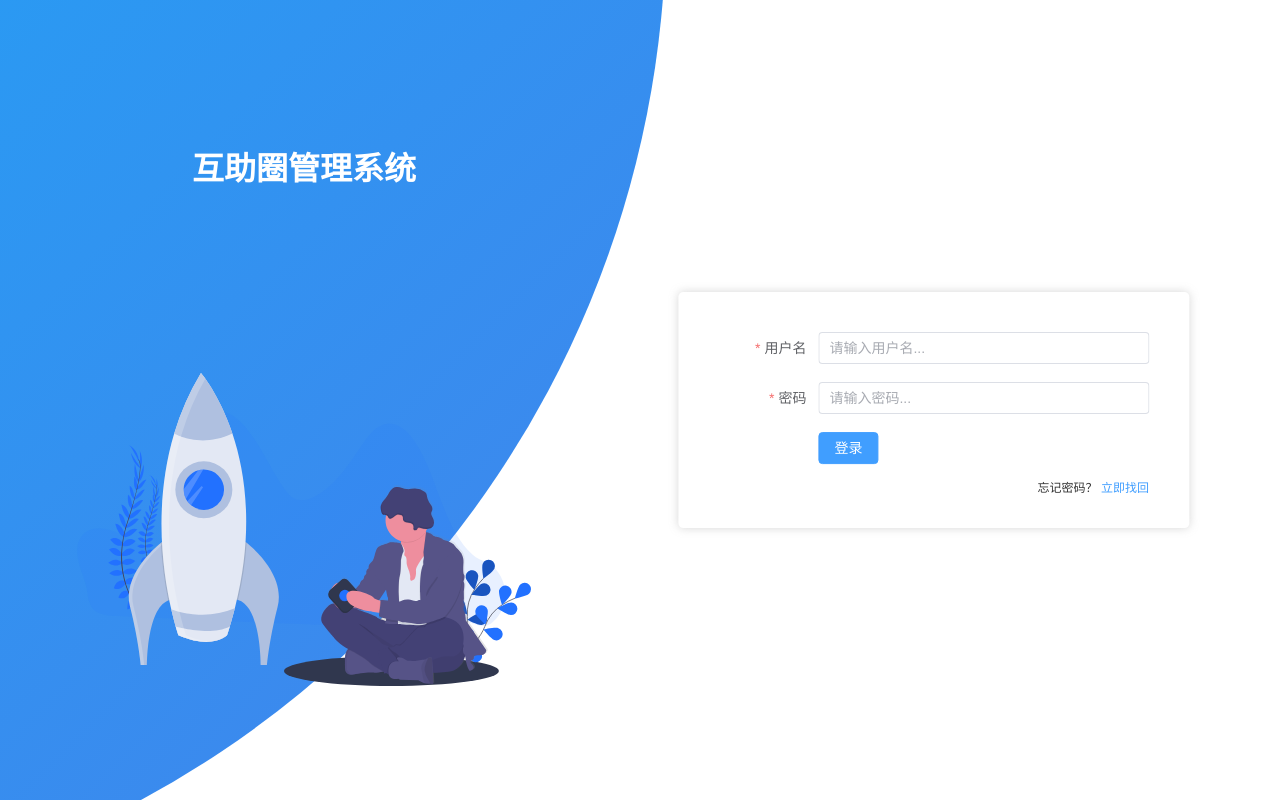
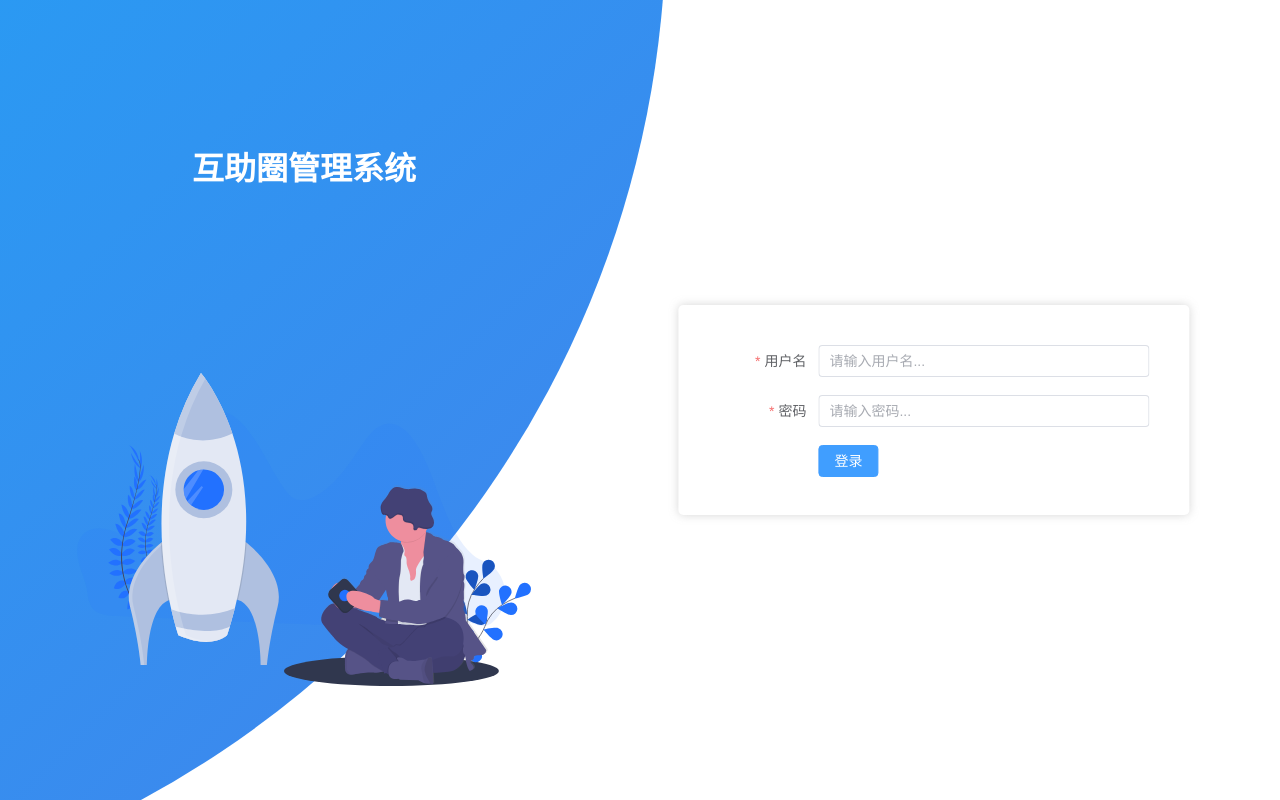
Before and after one commit to LBVIIC/mutual-aid-zone-admin, a Vue app: page /#/admin/login in a window 1280 px wide. Built offline with nearby package versions, Linux system fonts and the light colour scheme.

Commit message:
feat: 移除找回密码提示

```diff
--- a/src/views/LoginView.vue
+++ b/src/views/LoginView.vue
@@ -13,12 +13,7 @@
           <el-form-item>
             <el-button type="primary" class="form-contain__signin__form__btn" @click="handleLogin(loginFormRef)">登录</el-button>
           </el-form-item>
-          <div class="form-contain__signin__tip">
-            <p>
-              忘记密码？
-              <a>立即找回</a>
-            </p>
-          </div>
+
         </el-form>
       </div>
 
```
